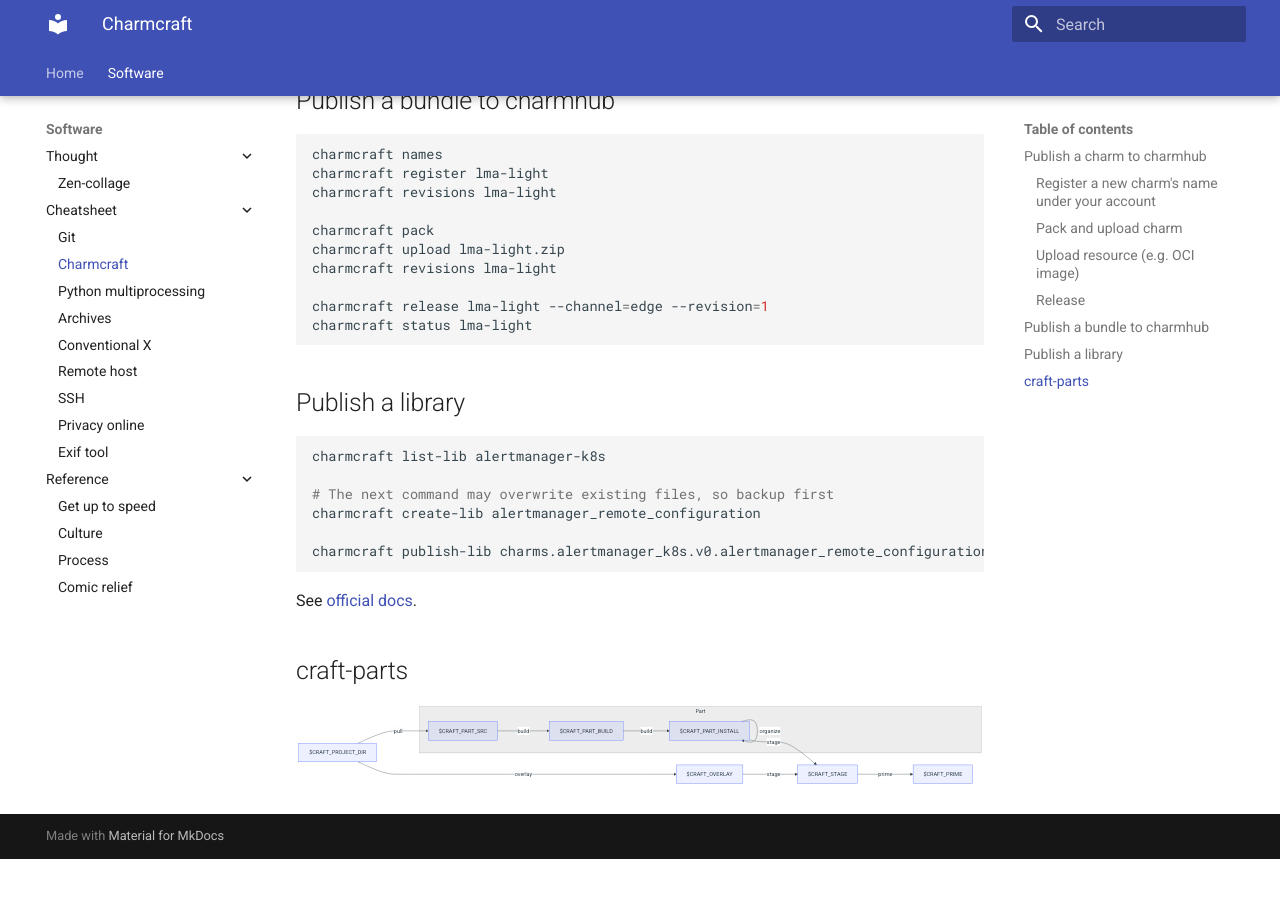
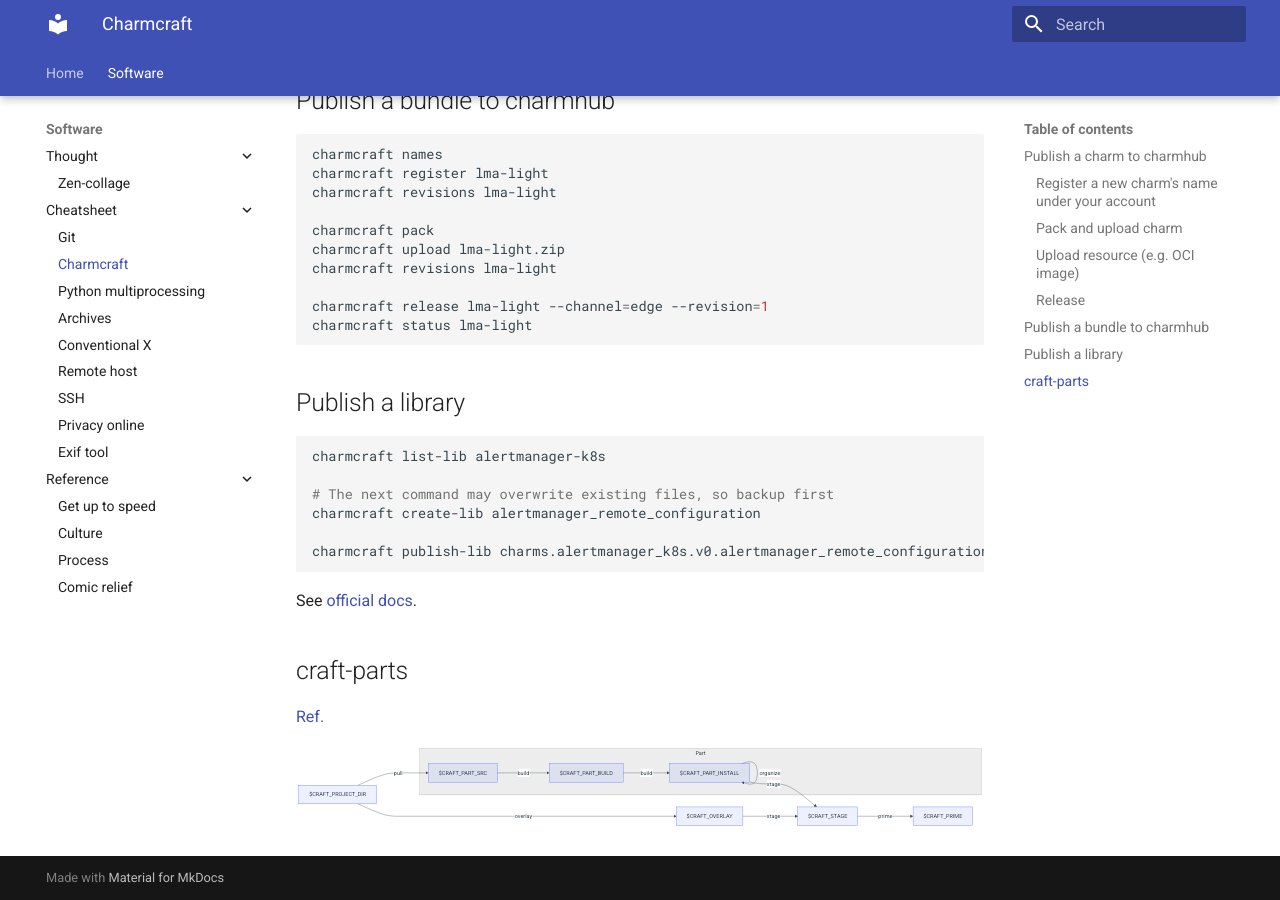
Before and after one commit to sed-i/sed-i.github.io, an MkDocs documentation site: the page built from docs/software/cheatsheet/charmcraft.md, in a window 1280 px wide and 900 px high, scrolled down 1216 px. Built offline with MkDocs 1.6.1 and Material for MkDocs 9.7.7, drawn with Linux system fonts in a browser that asks for light colours; before the commit the page ends 2075 px from its top, so only the background shows below that.

Commit message:
Add link to official craft-parts doc

````diff
--- a/docs/software/cheatsheet/charmcraft.md
+++ b/docs/software/cheatsheet/charmcraft.md
@@ -88,6 +88,8 @@
 See [official docs](https://juju.is/docs/sdk/charmcraft-libraries).
 
 ## craft-parts
+[Ref.](https://canonical-craft-parts.readthedocs-hosted.com/en/latest/reference/parts_steps.html)
+
 ```mermaid
 graph LR
 
````
